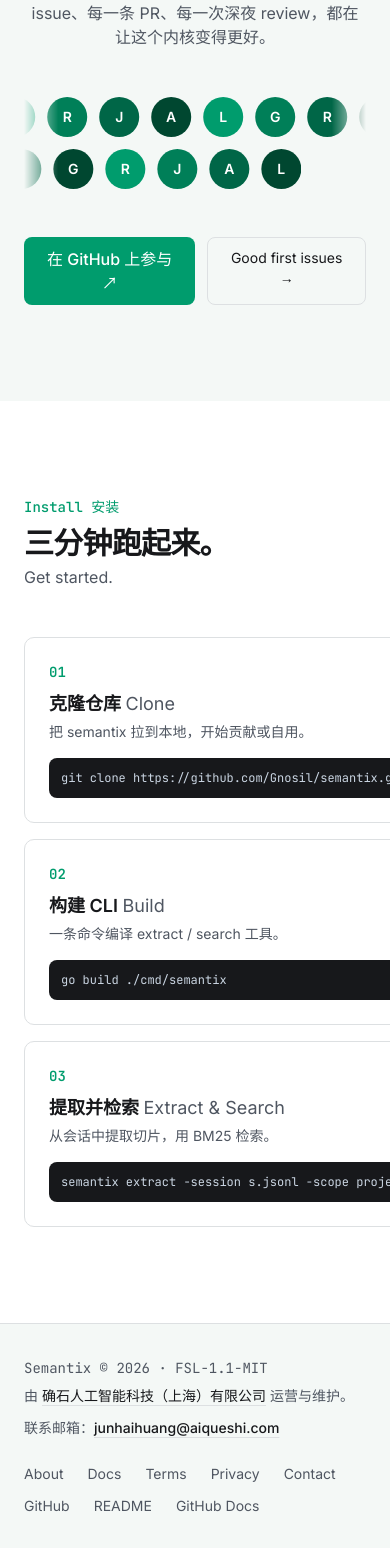
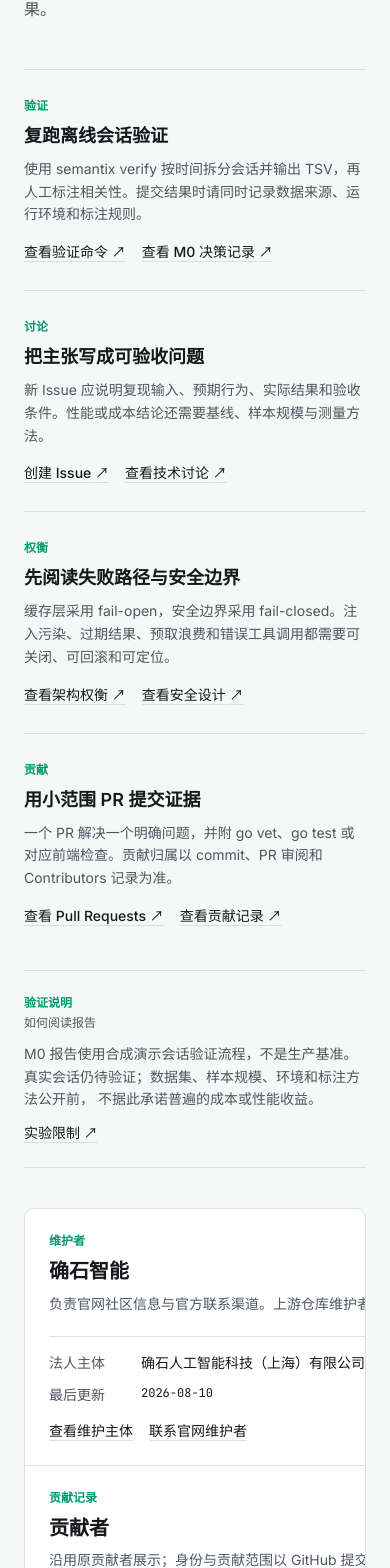
Before and after one commit to Allenllii/semantix, a Next.js app in the folder site/: page / in a window 390 px wide. Shown: the part 5690-7258 px from the top of the page. Built offline with nearby package versions, Linux system fonts and the light colour scheme.

Commit message:
docs(site): make community participation traceable

```diff
--- a/site/src/components/Community.tsx
+++ b/site/src/components/Community.tsx
@@ -1,4 +1,7 @@
+import Link from "next/link";
+
 import Reveal from "@/components/Reveal";
+import { siteIdentity } from "@/lib/site-identity";
 
 const contributors = [
   "Gnosil",
@@ -15,41 +18,164 @@
   "bg-[oklch(0.35_0.08_165)]",
 ];
 
+const repo = siteIdentity.repositoryUrl;
+
+const participation = [
+  {
+    label: "验证",
+    title: "复跑离线会话验证",
+    body: "使用 semantix verify 按时间拆分会话并输出 TSV，再人工标注相关性。提交结果时请同时记录数据来源、运行环境和标注规则。",
+    links: [
+      { label: "查看验证命令", href: `${repo}/blob/main/docs/QUICKSTART.md` },
+      { label: "查看 M0 决策记录", href: `${repo}/blob/main/docs/reports/m0-gate.md` },
+    ],
+  },
+  {
+    label: "讨论",
+    title: "把主张写成可验收问题",
+    body: "新 Issue 应说明复现输入、预期行为、实际结果和验收条件。性能或成本结论还需要基线、样本规模与测量方法。",
+    links: [
+      { label: "创建 Issue", href: `${repo}/issues/new` },
+      { label: "查看技术讨论", href: `${repo}/issues` },
+    ],
+  },
+  {
+    label: "权衡",
+    title: "先阅读失败路径与安全边界",
+    body: "缓存层采用 fail-open，安全边界采用 fail-closed。注入污染、过期结果、预取浪费和错误工具调用都需要可关闭、可回滚和可定位。",
+    links: [
+      { label: "查看架构权衡", href: `${repo}/blob/main/docs/Agent-Infra-架构设计.md` },
+      { label: "查看安全设计", href: `${repo}/blob/main/docs/Security-安全设计.md` },
+    ],
+  },
+  {
+    label: "贡献",
+    title: "用小范围 PR 提交证据",
+    body: "一个 PR 解决一个明确问题，并附 go vet、go test 或对应前端检查。贡献归属以 commit、PR 审阅和 Contributors 记录为准。",
+    links: [
+      { label: "查看 Pull Requests", href: `${repo}/pulls` },
+      { label: "查看贡献记录", href: `${repo}/graphs/contributors` },
+    ],
+  },
+];
+
 export default function Community() {
   return (
-    <section id="community" className="relative overflow-hidden py-24 bg-[oklch(0.976_0.005_165)]">
+    <section id="community" className="relative overflow-hidden bg-[oklch(0.976_0.005_165)] py-24">
       <div aria-hidden="true" className="pointer-events-none absolute inset-0 hidden lg:block">
         <div className="absolute -right-56 -top-24 h-[440px] w-[440px] rounded-full bg-[oklch(0.608_0.14_165/0.07)] blur-3xl" />
       </div>
-      <div className="relative wrap text-center">
+      <div className="relative wrap">
         <Reveal>
-          <p className="font-mono text-sm font-medium text-accent">
-            Community 社区
-          </p>
+          <p className="font-mono text-sm font-medium text-accent">Community 社区</p>
           <h2 className="mt-2 text-3xl font-bold tracking-tight md:text-4xl">
-            开源共建。
+            从复现问题开始参与。
           </h2>
-          <p className="mt-1 text-muted-foreground">Built in the open.</p>
-          <p className="mx-auto mt-4 max-w-xl text-muted-foreground">
-            Semantix 采用 MIT 许可，公开开发。每一个 issue、每一条 PR、每一次深夜
-            review，都在让这个内核变得更好。
+          <p className="mt-4 max-w-2xl text-muted-foreground">
+            Semantix 采用 {siteIdentity.licenseName} 许可。讨论、验证与代码变更都应留下可检查的输入、方法和结果。
           </p>
         </Reveal>
 
-        <Reveal delay={100}>
-          <div className="relative mt-10 max-w-2xl mx-auto overflow-hidden py-2 [mask-image:linear-gradient(to_right,transparent,black_10%,black_90%,transparent)]">
+        <div className="mt-12 grid gap-x-10 lg:grid-cols-2">
+          {participation.map((item, index) => (
+            <Reveal key={item.label} delay={(index % 2) * 70} className="min-w-0">
+              <article className="border-t border-border py-7">
+                <p className="font-mono text-xs font-semibold text-accent">{item.label}</p>
+                <h3 className="mt-2 text-lg font-semibold">{item.title}</h3>
+                <p className="mt-2 text-sm leading-relaxed text-muted-foreground">{item.body}</p>
+                <div className="mt-4 flex flex-wrap gap-x-4 gap-y-2">
+                  {item.links.map((link) => (
+                    <a
+                      key={link.href}
+                      href={link.href}
+                      target="_blank"
+                      rel="noopener noreferrer"
+                      className="text-sm font-medium text-foreground underline decoration-border underline-offset-4 transition-colors hover:text-accent hover:decoration-accent"
+                    >
+                      {link.label} <span aria-hidden="true">↗</span>
+                    </a>
+                  ))}
+                </div>
+              </article>
+            </Reveal>
+          ))}
+        </div>
+
+        <Reveal delay={120}>
+          <aside className="mt-4 grid gap-3 border-y border-border py-6 md:grid-cols-[8rem_minmax(0,1fr)_auto] md:items-start md:gap-6">
+            <div>
+              <p className="font-mono text-xs font-semibold text-accent">验证说明</p>
+              <p className="mt-1 text-xs text-muted-foreground">如何阅读报告</p>
+            </div>
+            <p className="max-w-3xl text-sm leading-relaxed text-muted-foreground">
+              M0 报告使用合成演示会话验证流程，不是生产基准。真实会话仍待验证；数据集、样本规模、环境和标注方法公开前，
+              不据此承诺普遍的成本或性能收益。
+            </p>
+            <a
+              href={`${repo}/blob/main/docs/reports/m0-cost-comparison.md`}
+              target="_blank"
+              rel="noopener noreferrer"
+              className="w-fit whitespace-nowrap text-sm font-medium text-foreground underline decoration-border underline-offset-4 transition-colors hover:text-accent hover:decoration-accent"
+            >
+              实验限制 <span aria-hidden="true">↗</span>
+            </a>
+          </aside>
+        </Reveal>
+
+        <Reveal delay={160}>
+          <div className="mt-10 grid overflow-hidden rounded-lg border border-border bg-white lg:grid-cols-[minmax(0,0.9fr)_minmax(0,1.35fr)]">
+            <div className="p-6 md:p-7">
+              <p className="font-mono text-xs font-semibold text-accent">维护者</p>
+              <h3 className="mt-2 text-xl font-semibold">{siteIdentity.operator.brandName}</h3>
+              <p className="mt-2 text-sm leading-relaxed text-muted-foreground">
+                负责官网社区信息与官方联系渠道。上游仓库维护者负责代码审阅与合并决策。
+              </p>
+              <dl className="mt-5 space-y-3 border-t border-border pt-4 text-sm">
+                <div className="grid grid-cols-[5rem_minmax(0,1fr)] gap-3">
+                  <dt className="text-muted-foreground">法人主体</dt>
+                  <dd>{siteIdentity.operator.legalName}</dd>
+                </div>
+                <div className="grid grid-cols-[5rem_minmax(0,1fr)] gap-3">
+                  <dt className="text-muted-foreground">最后更新</dt>
+                  <dd className="font-mono text-xs">{siteIdentity.lastUpdated}</dd>
+                </div>
+              </dl>
+              <div className="mt-4 flex flex-wrap gap-x-4 gap-y-2 text-sm">
+                <Link href="/about" className="font-medium underline decoration-border underline-offset-4 hover:text-accent hover:decoration-accent">
+                  查看维护主体
+                </Link>
+                <a
+                  href={`mailto:${siteIdentity.operator.email}`}
+                  className="font-medium underline decoration-border underline-offset-4 hover:text-accent hover:decoration-accent"
+                >
+                  联系官网维护者
+                </a>
+              </div>
+            </div>
+
+            <div className="border-t border-border p-6 md:p-7 lg:border-l lg:border-t-0">
+              <div className="flex items-baseline justify-between gap-4">
+                <div>
+                  <p className="font-mono text-xs font-semibold text-accent">贡献记录</p>
+                  <h3 className="mt-2 text-xl font-semibold">贡献者</h3>
+                </div>
+                <a
+                  href={`${repo}/graphs/contributors`}
+                  target="_blank"
+                  rel="noopener noreferrer"
+                  className="text-xs font-medium text-muted-foreground underline decoration-border underline-offset-4 hover:text-accent hover:decoration-accent"
+                >
+                  完整记录 ↗
+                </a>
+              </div>
+              <p className="mt-2 text-sm text-muted-foreground">
+                沿用原贡献者展示；身份与贡献范围以 GitHub 提交和 PR 记录为准。
+              </p>
+              <div className="relative mt-5 overflow-hidden rounded-md bg-[oklch(0.976_0.005_165)] px-3 py-4 [mask-image:linear-gradient(to_right,transparent,black_8%,black_92%,transparent)]">
                 <div className="crew-row">
                   {[...contributors, ...contributors].map((login, i) => (
-                <a
-                  key={`a-${i}`}
-                  href={`https://github.com/${login}`}
-                  target="_blank"
-                  rel="noopener"
-                  title={login}
-                >
-                  <span
-                    className={`flex h-10 w-10 items-center justify-center rounded-full text-sm font-semibold text-white ${avatarColors[i % avatarColors.length]}`}
-                  >
+                    <a key={`a-${i}`} href={`https://github.com/${login}`} target="_blank" rel="noopener noreferrer" title={login}>
+                      <span className={`flex h-9 w-9 items-center justify-center rounded-full border border-white/70 text-xs font-semibold text-white shadow-sm ${avatarColors[i % avatarColors.length]}`}>
                         {login.charAt(0).toUpperCase()}
                       </span>
                     </a>
@@ -57,42 +183,15 @@
                 </div>
                 <div className="crew-row rev mt-3">
                   {[...contributors, ...contributors].map((login, i) => (
-                <a
-                  key={`b-${i}`}
-                  href={`https://github.com/${login}`}
-                  target="_blank"
-                  rel="noopener"
-                  title={login}
-                >
-                  <span
-                    className={`flex h-10 w-10 items-center justify-center rounded-full text-sm font-semibold text-white ${avatarColors[(i + 2) % avatarColors.length]}`}
-                  >
+                    <a key={`b-${i}`} href={`https://github.com/${login}`} target="_blank" rel="noopener noreferrer" title={login}>
+                      <span className={`flex h-9 w-9 items-center justify-center rounded-full border border-white/70 text-xs font-semibold text-white shadow-sm ${avatarColors[(i + 2) % avatarColors.length]}`}>
                         {login.charAt(0).toUpperCase()}
                       </span>
                     </a>
                   ))}
                 </div>
               </div>
-        </Reveal>
-
-        <Reveal delay={180}>
-          <div className="mt-10 flex justify-center gap-3">
-          <a
-            href="https://github.com/Gnosil/semantix"
-            target="_blank"
-            rel="noopener"
-            className="rounded-md bg-accent px-5 py-2.5 font-medium text-white hover:opacity-90"
-          >
-            在 GitHub 上参与 ↗
-          </a>
-          <a
-            href="https://github.com/Gnosil/semantix/issues"
-            target="_blank"
-            rel="noopener"
-            className="rounded-md border border-border px-5 py-2.5 text-sm hover:border-accent"
-          >
-            Good first issues →
-          </a>
+            </div>
           </div>
         </Reveal>
       </div>
```
Lines whose indentation alone changed are shown as unchanged.
